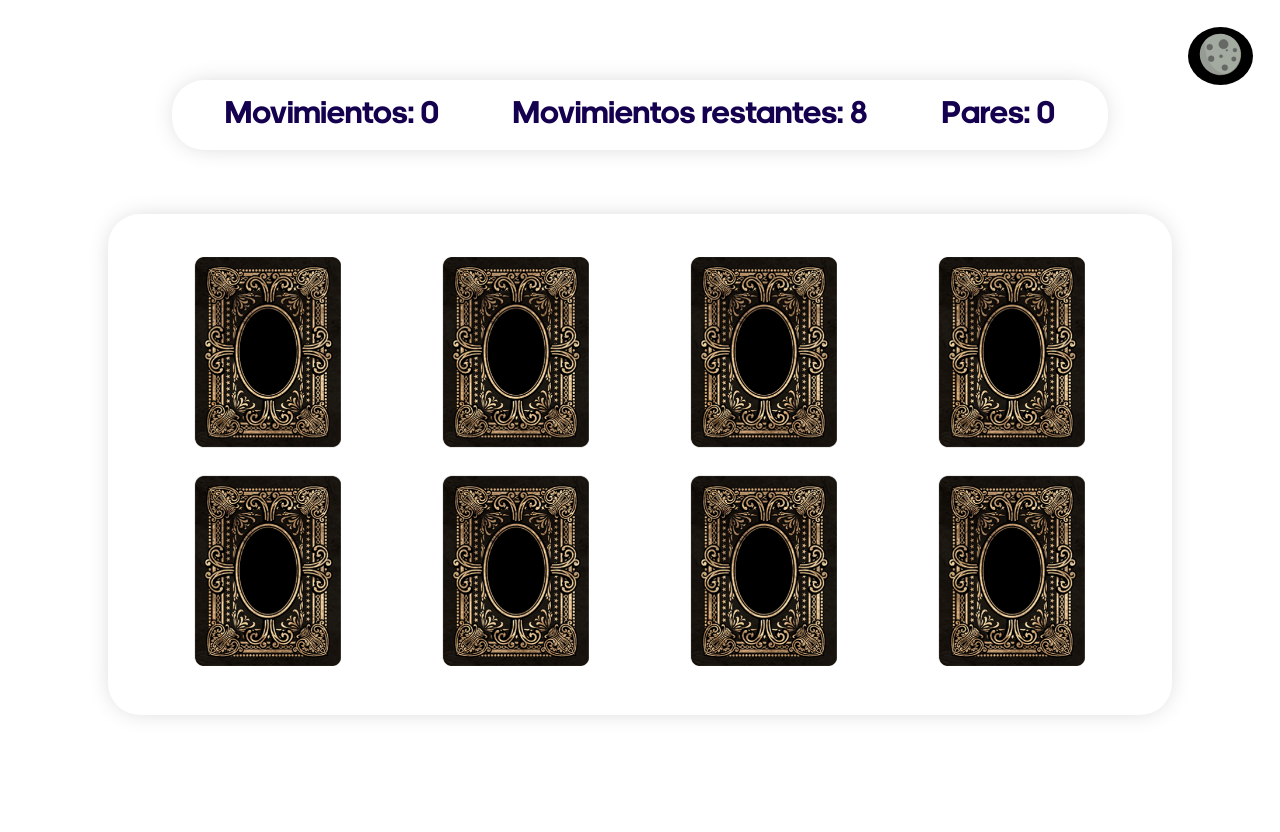
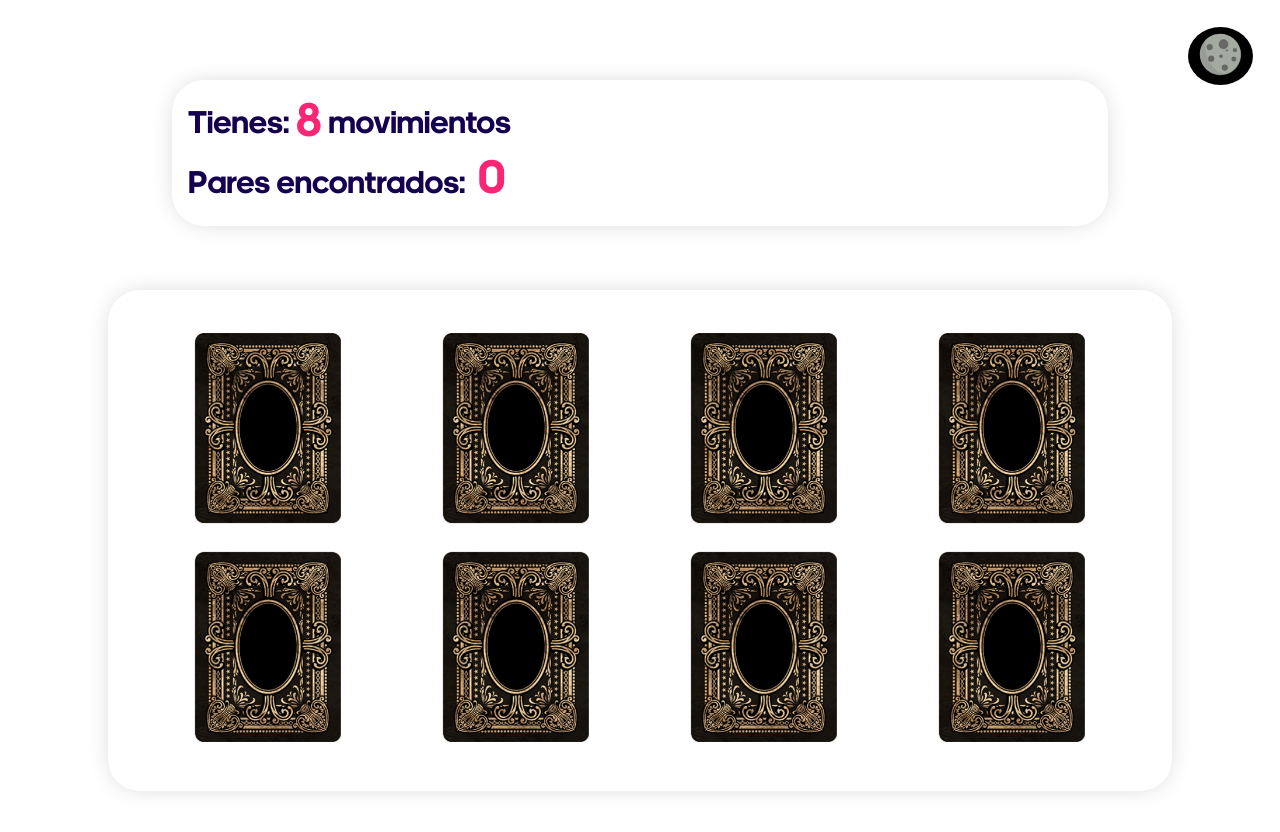
Before and after one commit to JorgeAsMoreno/memoria-challenge, a React (Create React App) app: page / in a window 1280 px wide. Both pictures are taken after a click on the button "Iniciar juego". Shown: the top 832 px of the page. Built offline with nearby package versions, Linux system fonts and the light colour scheme.

Commit message:
fix: win/lose conditions

```diff
--- a/src/components/Board/Board.tsx
+++ b/src/components/Board/Board.tsx
@@ -5,11 +5,9 @@ import Card from '../Card/Card';
 import * as S from './board.styles'
 
 const Board: React.FC<IBoard> = ({ setStateGame, level, setLoseGame }) => {
-  const remainingNumber = [8,16,24]
   const levelNumber = [8,12,16]
   const [cards, setCards] = useState<IBoardCards[]>([])
-  const [attempts, setAttemts] = useState<number>(0)
-  const [remainingMoves, setRemainingMoves] = useState<number>(remainingNumber[level])
+  const [remainingMoves, setRemainingMoves] = useState<number>(levelNumber[level])
   const [foundPairs, setFoundPairs] = useState<number>(0)
   const [disabledCards, setDisabledCards] = useState<Array<number | undefined>>([]) // contains numbers that need to be disabled by match
   const [unFlippedCards, setUnflippedCards] = useState<Array<number | undefined>>([]) // contains numbers that need return the original position
@@ -37,7 +35,6 @@ const Board: React.FC<IBoard> = ({ setStateGame, level, setLoseGame }) => {
     if (!firstCardSelected.name) {
       setFirstCardSelected({ name, number })
     } else if (!secondCardSelected.name) {
-      setAttemts( attempts + 1 )
       setRemainingMoves( remainingMoves - 1)
       setSecondCardSelected({ name, number })
     }
@@ -73,13 +70,13 @@ const Board: React.FC<IBoard> = ({ setStateGame, level, setLoseGame }) => {
     })
   }
 
-  if (foundPairs === levelNumber[level] / 2 && remainingMoves !== 0) {
+  if (foundPairs === levelNumber[level] / 2) {
     setTimeout(() => {
       setStateGame(2)
     }, 700)
   }
 
-  if (remainingMoves === 0) {
+  if (remainingMoves === 0 && foundPairs !== levelNumber[level] / 2) {
     setLoseGame(true)
     setTimeout(() => {
       setStateGame(2)
@@ -89,14 +86,11 @@ const Board: React.FC<IBoard> = ({ setStateGame, level, setLoseGame }) => {
   return (
     <S.BoardContainer {...{ setStateGame, level, setLoseGame }}>
       <S.BoardInformation>
+        <S.WinConditions>
+          Tienes: <span>{remainingMoves}</span> movimientos
+        </S.WinConditions>
         <S.Info>
-          Movimientos: {attempts}
-        </S.Info>
-        <S.Info>
-          Movimientos restantes: {remainingMoves}
-        </S.Info>
-        <S.Info>
-          Pares: {foundPairs}
+          Pares encontrados: <span>{foundPairs}</span>
         </S.Info>
       </S.BoardInformation>
       <S.BoardGame>
--- a/src/components/Board/board.styles.ts
+++ b/src/components/Board/board.styles.ts
@@ -22,15 +22,21 @@ export const BoardInformation = styled.div`
   padding: 1em;
 
   @media screen and ${devices.desktop} {
-    flex-direction: row;
     margin: 4em;
   }
 `
 
 export const Info = styled.p`
   color: var(--color);
-  font-size: 1.5em;
+  font-size: 1.25em;
   margin: 0;
+
+  span {
+    color: var(--highlightText);
+    font-size: 1.5em;
+    font-weight: bolder;
+    margin: 0 .125em;
+  }
 
   @media screen and ${devices.desktop} {
     font-size: 2em;
@@ -55,3 +61,22 @@ export const BoardGame = styled.div`
     width: 1000px;
   }
 `
+export const WinConditions = styled.p`
+  align-items: center;
+  display: flex;
+  color: var(--color);
+  font-size: 1.275em;
+  margin: 0;
+  white-space: wrap;
+
+  span {
+    color: var(--highlightText);
+    font-size: 1.5em;
+    font-weight: bolder;
+    margin: 0 .125em;
+  }
+
+  @media screen and ${devices.desktop} {
+    font-size: 2em;
+  }
+`
--- a/src/components/WinScreen/WinScreen.tsx
+++ b/src/components/WinScreen/WinScreen.tsx
@@ -12,20 +12,18 @@ const WinScreen: React.FC<IWinScreen> = ({ setStateGame, loseGame }) => {
     confettiArray.push(index)
   }
 
-  console.log(loseGame)
-
   return (
     <S.WinContainer>
       <S.ConfettiContainer>
         {
-          confettiArray.map(() => (
-            <div className={loseGame === true ? '' : 'confetti'} />
+          confettiArray.map((index) => (
+            <div className={loseGame ? '' : 'confetti'} key={index} />
           ))
         }
 
       </S.ConfettiContainer>
 
-      <S.Title>{loseGame === true ? 'Perdiste' : 'Ganaste'}!</S.Title>
+      <S.Title>{loseGame ? 'Perdiste' : 'Ganaste'}!</S.Title>
       <Button label="Volver a jugar" action={() => setStateGame(0)} />
       <S.Image
         src={loseGame ? loseImage : winnerImage}
--- a/src/index.css
+++ b/src/index.css
@@ -20,6 +20,7 @@ code {
   --background: #FFF;
   --backgroundTheme: #000;
   --boxShadow: 0px 0px 26px -7px rgba(196,196,196,1);
+  --highlightText: #FB2576;
   --color: #150050;
   --button: #150050;
   --borderButton: #150050;
```
